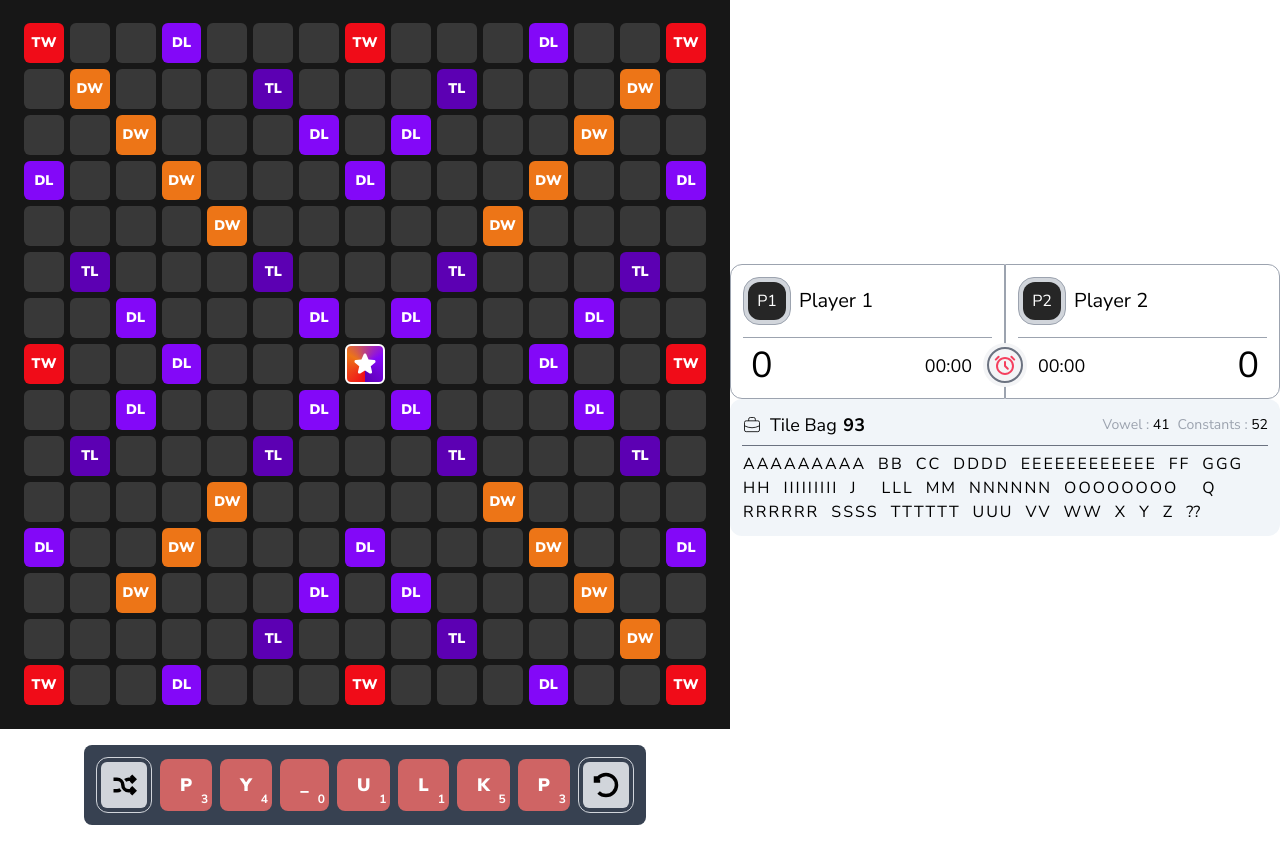
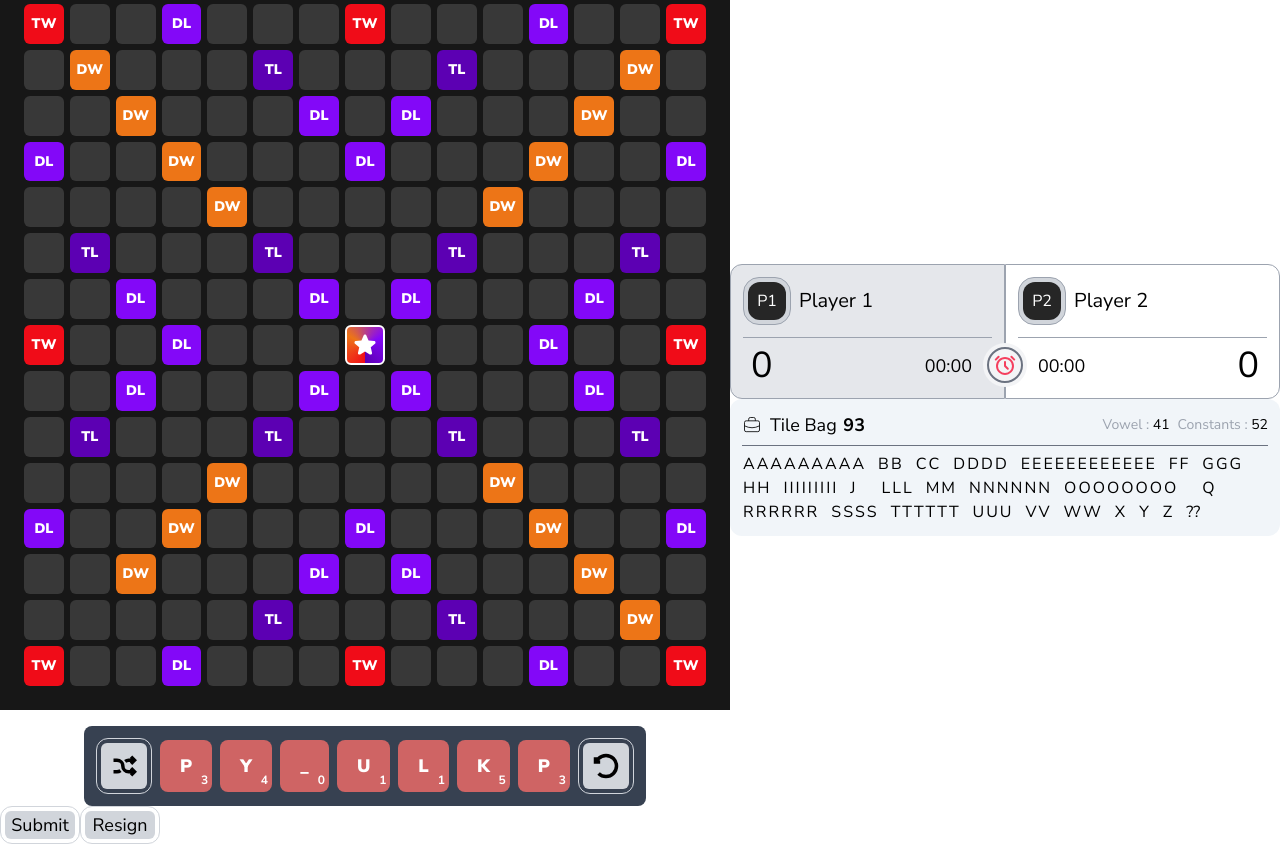
Before and after one commit to M-Facey/playscrabble-clone, a Vue app in the folder client/: page /play/friend-game in a window 1280 px wide. Built offline with nearby package versions, Linux system fonts and the light colour scheme; a web font is replaced by a local one.

Commit message:
feat: allow switch between players (single player)

```diff
--- a/client/src/components/game/Board.vue
+++ b/client/src/components/game/Board.vue
@@ -58,7 +58,6 @@ function handleBoardDrop(e: DragEvent, index: number) {
       ...boardStore.players[boardStore.game.selectedPlayer].tiles[
         boardStore.game.dragIndex
       ],
-      playerName: "",
       letter: "",
       value: -1,
     };
--- a/client/src/components/game/PlayerTiles.vue
+++ b/client/src/components/game/PlayerTiles.vue
@@ -1,12 +1,16 @@
 <script lang="ts" setup>
 import { onMounted, ref } from "vue";
-import Tile from "./Tile.vue";
-import ActionButton from "../inputs/ActionButton.vue";
+import Tile from "@/components/game/Tile.vue";
+import ActionButton from "@/components/inputs/ActionButton.vue";
+
 import IconUndo from "@/components/icons/IconUndo.vue";
 import IconShuffle from "@/components/icons/IconShuffle.vue";
+
 import { useBoardStore } from "@/stores/board";
+import { useGameStore } from "@/stores/game";
 
 const boardStore = useBoardStore();
+const gameStore = useGameStore();
 
 const tile = ref<HTMLElement | null>(null);
 const isDragging = ref(false);
@@ -88,20 +92,21 @@ function handlePlayerDrop(e: DragEvent, index: number) {
   };
 }
 
-// mounte
 onMounted(() => {
-  boardStore.fillPlayerTiles(1);
+  boardStore.fillPlayerTiles(boardStore.game.selectedPlayer);
 });
 </script>
 
 <template>
+  <div>
     <div
       class="w-max bg-gray-700 flex items-center gap-2 p-3 mt-4 mx-auto rounded-lg"
     >
       <ActionButton :icon="IconShuffle" size="shuffle-icon w-14 h-14" />
       <div
-      v-for="(tile, index) in boardStore.players[boardStore.game.selectedPlayer]
-        .tiles"
+        v-for="(tile, index) in boardStore.players[
+          boardStore.game.selectedPlayer
+        ].tiles"
         class="select-none"
       >
         <Tile
@@ -154,6 +159,15 @@ onMounted(() => {
         />
       </div>
     </div>
+    <div>
+      <ActionButton
+        display-name="Submit"
+        size="w-20"
+        @trigger-event="gameStore.nextPlayer"
+      ></ActionButton>
+      <ActionButton display-name="Resign" size="w-20"></ActionButton>
+    </div>
+  </div>
 </template>
 
 <style>
--- a/client/src/components/game/Timer.vue
+++ b/client/src/components/game/Timer.vue
@@ -1,11 +1,17 @@
 <script lang="ts" setup>
-import IconClock from "../icons/IconClock.vue";
+import IconClock from "@/components/icons/IconClock.vue";
+import { useBoardStore } from "@/stores/board";
+
+const boardStore = useBoardStore();
 </script>
 
 <template>
   <div class="relative w-[550px] flex">
     <!-- player 1 section -->
-    <div class="w-1/2 p-3 border border-gray-400 rounded-l-xl">
+    <div
+      class="w-1/2 p-3 border border-gray-400 rounded-l-xl"
+      :class="{ 'bg-gray-200': boardStore.game.selectedPlayer === 0 }"
+    >
       <div class="flex items-center border-b border-gray-400 pb-3">
         <div
           class="w-12 h-12 p-1 bg-gray-300 border border-gray-400 rounded-2xl"
@@ -25,7 +31,10 @@ import IconClock from "../icons/IconClock.vue";
       </div>
     </div>
     <!-- player 2 section -->
-    <div class="w-1/2 p-3 border border-gray-400 rounded-r-xl">
+    <div
+      class="w-1/2 p-3 border border-gray-400 rounded-r-xl"
+      :class="{ 'bg-gray-200': boardStore.game.selectedPlayer === 1 }"
+    >
       <div class="flex items-center border-b border-gray-400 pb-3">
         <div
           class="w-12 h-12 p-1 bg-gray-300 border border-gray-400 rounded-2xl"
--- a/client/src/components/inputs/ActionButton.vue
+++ b/client/src/components/inputs/ActionButton.vue
@@ -6,10 +6,15 @@ type Button = {
 };
 
 defineProps<Button>();
+defineEmits<{ (e: "triggerEvent"): void }>();
 </script>
 
 <template>
-  <button class="rounded-xl border border-gray-300 p-1" :class="[size]">
+  <button
+    class="rounded-xl border border-gray-300 p-1"
+    :class="[size]"
+    @click="$emit('triggerEvent')"
+  >
     <div class="h-full flex items-center justify-center bg-gray-300 rounded-md">
       <Component v-if="icon" :is="icon" class="w-7 h-7 text-black" />
       <p v-if="displayName" class="text-lg text-black">{{ displayName }}</p>
--- a/client/src/stores/board.ts
+++ b/client/src/stores/board.ts
@@ -20,7 +20,7 @@ export const useBoardStore = defineStore({
     game: {
       dragIndex: 0,
       dragTileType: "player",
-      selectedPlayer: 1,
+      selectedPlayer: 0,
       contextTiles: [] as ContextTile[],
     },
     players: [
@@ -74,6 +74,17 @@ export const useBoardStore = defineStore({
             this.players[this.game.selectedPlayer].name
         );
     },
+    getFirstPlayerTile(): number {
+      return this.board.findIndex((item) => {
+        return (
+          item.playerTile.playerName ===
+          this.players[this.game.selectedPlayer].name
+        );
+      });
+    },
+    isTileOnCenter(): boolean {
+      return this.board[112].playerTile.playerName !== "";
+    },
   },
   actions: {
     isSpecialTile(index: number) {
@@ -96,7 +107,7 @@ export const useBoardStore = defineStore({
     fillPlayerTiles(playerIndex: number) {
       for (let i = 0; i < 7; i++) {
         const index = Math.floor(Math.random() * 27);
-        if (this.tileBag[index]) {
+        // if (this.tileBag[index]) {
         this.tileBag[index][1].amount -= 1;
         this.players[playerIndex].tiles.push({
           letter: this.tileBag[index][0],
@@ -104,8 +115,19 @@ export const useBoardStore = defineStore({
           originalPosition: i,
           playerName: this.players[playerIndex].name,
         });
+        // }
       }
+    },
+    renewPlayerTiles(playerIndex: number) {
+      this.players[playerIndex].tiles.map((tile, idx) => {
+        if (tile.letter === "") {
+          const index = Math.floor(Math.random() * 27);
+          this.tileBag[index][1].amount -= 1;
+          this.players[playerIndex].tiles[idx].letter = this.tileBag[index][0];
+          this.players[playerIndex].tiles[idx].value =
+            this.tileBag[index][1].value;
         }
+      });
     },
     checkAlignment2(
       contextTiles: { tile: BoardTile; pos: number }[],
--- /dev/null
+++ b/client/src/stores/game.ts
@@ -0,0 +1,48 @@
+import { ref } from "vue";
+import { defineStore } from "pinia";
+import { useBoardStore } from "@/stores/board";
+
+export const useGameStore = defineStore("game", () => {
+  const gameInfo = ref();
+  const remainingTime = ref([0, 0]);
+  const startGame = ref(true);
+
+  const boardStore = useBoardStore();
+
+  function nextPlayer() {
+    const remainingSpace = boardStore.players[
+      boardStore.game.selectedPlayer
+    ].tiles.filter((tile) => tile.letter !== "").length;
+
+    if (
+      remainingSpace === 7 ||
+      (startGame.value && !boardStore.isTileOnCenter)
+    ) {
+      console.log(startGame.value && boardStore.isTileOnCenter);
+      return;
+    }
+
+    if (startGame.value) {
+      startGame.value = false;
+    }
+
+    if (boardStore.game.selectedPlayer === 0) {
+      boardStore.game.selectedPlayer = 1;
+      if (boardStore.players[1].tiles.length === 0) {
+        boardStore.fillPlayerTiles(1);
+      } else {
+        boardStore.renewPlayerTiles(1);
+      }
+    } else {
+      boardStore.game.selectedPlayer = 0;
+      boardStore.renewPlayerTiles(0);
+    }
+  }
+
+  return {
+    gameInfo,
+    remainingTime,
+    startGame,
+    nextPlayer,
+  };
+});
```
Lines whose indentation alone changed are shown as unchanged.
